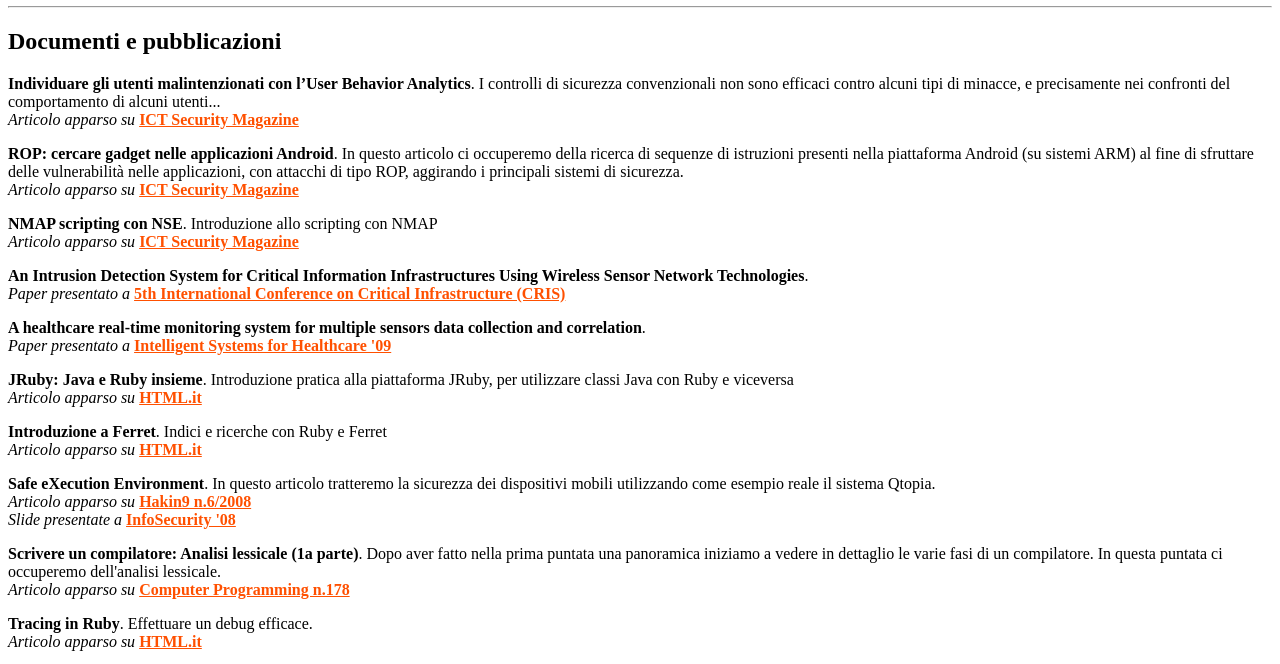
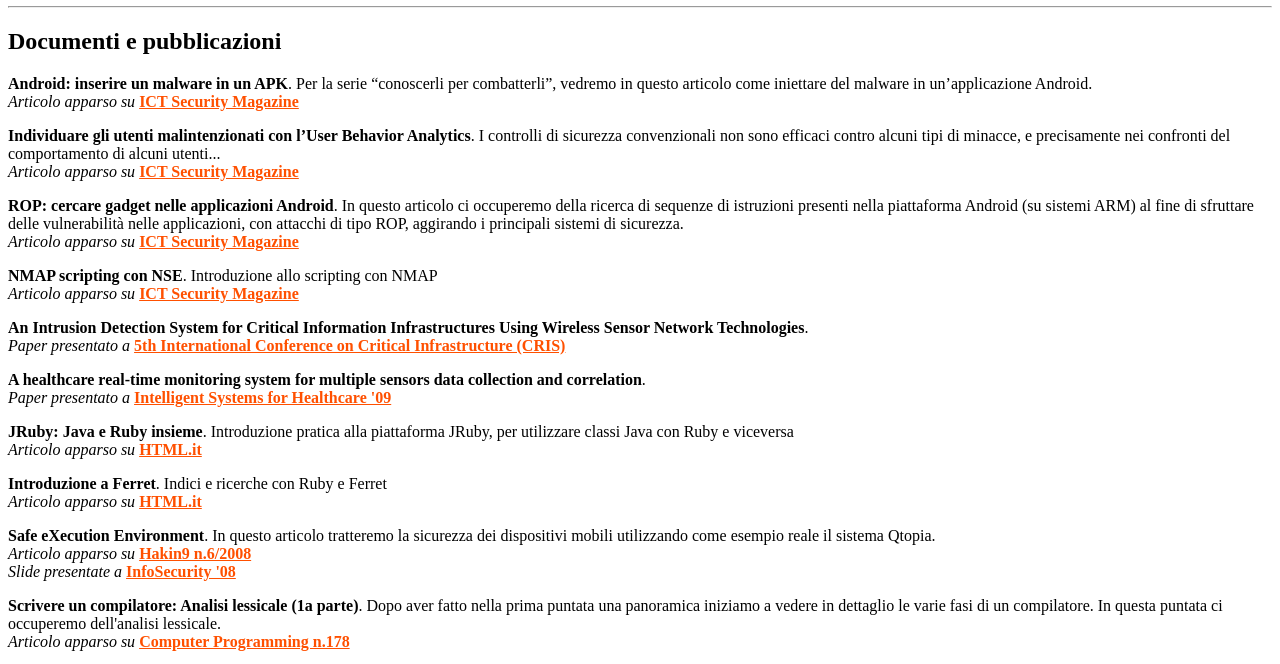
Before and after one commit to krsh/krsh.github.io, a plain HTML site: page index.html in a window 1280 px wide. Shown: the part 96-760 px from the top of the page. Drawn offline with Linux system fonts and the light colour scheme.

Commit message:
Updated home page

```diff
--- a/index.html
+++ b/index.html
@@ -23,6 +23,11 @@ height="0" width="0" style="display:none;visibility:hidden"></iframe></noscript>
 
 
 <h2><a name="doc">Documenti e pubblicazioni</a></h2>
+
+<p><b>Android: inserire un malware in un APK</b>.
+Per la serie “conoscerli per combatterli”, vedremo in questo articolo come iniettare del malware in un’applicazione Android.<br><i>Articolo apparso su </i><b>
+<a href="https://www.ictsecuritymagazine.com/articoli/android-inserire-un-malware-in-un-apk/" target="_blank">
+ICT Security Magazine</a></b></p>
 
 <p><b>Individuare gli utenti malintenzionati con l’User Behavior Analytics</b>.
 I controlli di sicurezza convenzionali non sono efficaci contro alcuni tipi di minacce, e precisamente nei confronti del comportamento di alcuni utenti...<br><i>Articolo apparso su </i><b>
```
